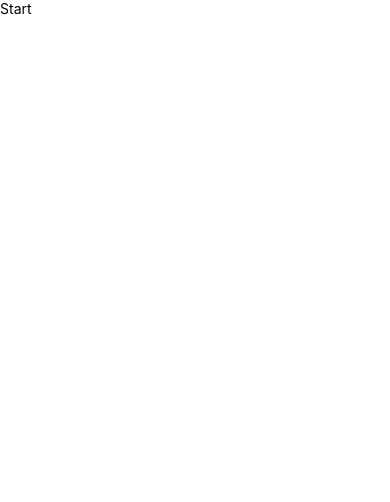
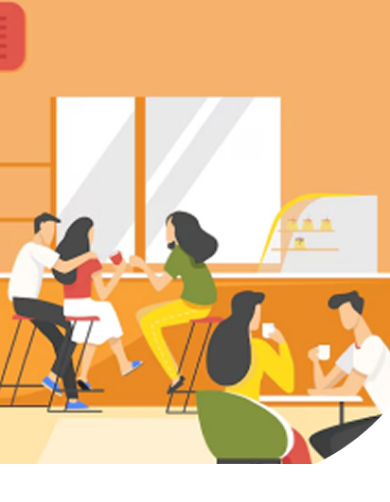
Before and after one commit to sergiopoli77/Alaise, a React Native app: screen / in a window 390 px wide. Shown: the top 502 px of the page. Built offline with nearby package versions, Linux system fonts and the light colour scheme.

Commit message:
add Image

```diff
--- a/src/assets/index.tsx
+++ b/src/assets/index.tsx
@@ -1,3 +1,4 @@
-import Logo from './Logo.svg';
+import Logo from './Logo.svg'; // Pastikan Anda menggunakan react-native-svg
+import Illustration from './illustration.png'; // Pastikan path ini benar
 
-export {Logo};
+export { Logo, Illustration };
--- a/src/pages/Start/index.tsx
+++ b/src/pages/Start/index.tsx
@@ -1,14 +1,76 @@
-import { StyleSheet, Text, View } from 'react-native'
-import React from 'react'
+import { StyleSheet, Text, View, Image, TouchableOpacity } from 'react-native';
+import React from 'react';
+import Illustration from '../../assets/illustration.png'; // Pastikan path ini benar
 
 const Start = () => {
   return (
-    <View>
-      <Text>Start</Text>
+    <View style={styles.container}>
+      {/* Bagian Ilustrasi */}
+      <Image source={Illustration} style={styles.illustration} />
+
+
+      {/* Bagian Konten */}
+
     </View>
-  )
-}
+  );
+};
 
-export default Start
+export default Start;
 
-const styles = StyleSheet.create({})
+const styles = StyleSheet.create({
+  container: {
+    flex: 1,
+    backgroundColor: '#FFFFFF',
+  },
+  illustration: {
+    width: '100%',
+    height: '55%',
+    resizeMode: 'cover',
+  },
+  content: {
+    flex: 1,
+    backgroundColor: '#FFFFFF',
+    borderTopLeftRadius: 50,
+    borderTopRightRadius: 50,
+    marginTop: -30,
+    padding: 20,
+    alignItems: 'center',
+  },
+  title: {
+    fontFamily: 'Poppins-Bold',
+    fontSize: 24,
+    color: '#C25733',
+    marginBottom: 10,
+  },
+  subtitle: {
+    fontFamily: 'Poppins-Regular',
+    fontSize: 16,
+    color: '#000000',
+    textAlign: 'center',
+    marginBottom: 20,
+  },
+  pagination: {
+    flexDirection: 'row',
+    justifyContent: 'center',
+    alignItems: 'center',
+    marginBottom: 20,
+  },
+  dot: {
+    width: 8,
+    height: 8,
+    borderRadius: 4,
+    backgroundColor: '#C4C4C4',
+    marginHorizontal: 5,
+  },
+  activeDot: {
+    backgroundColor: '#C25733',
+  },
+  nextButton: {
+    marginTop: 10,
+  },
+  nextText: {
+    fontFamily: 'Poppins-Medium',
+    fontSize: 16,
+    color: '#C25733',
+  },
+});
```
Also changed, not shown: src/assets/illustration.png (added).
